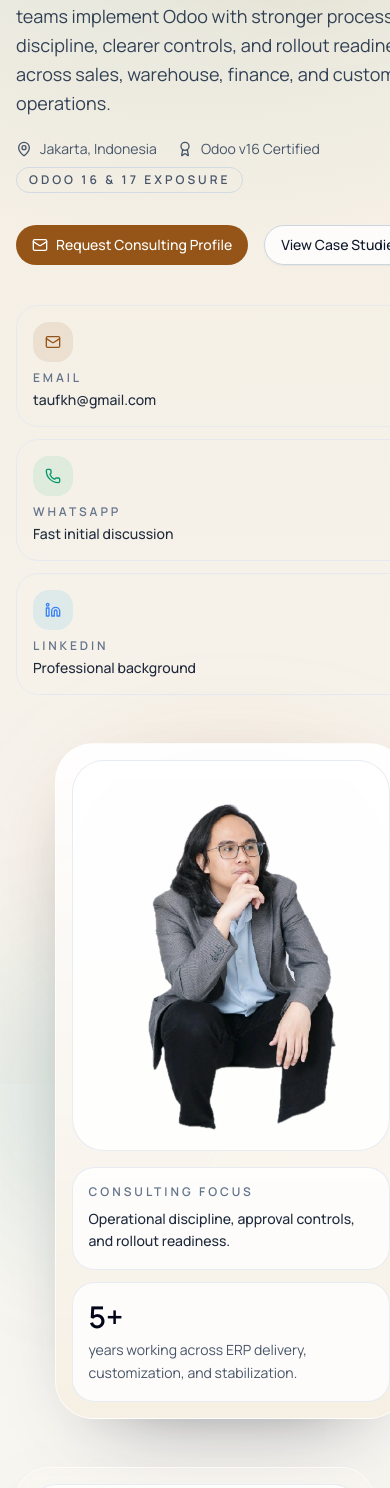
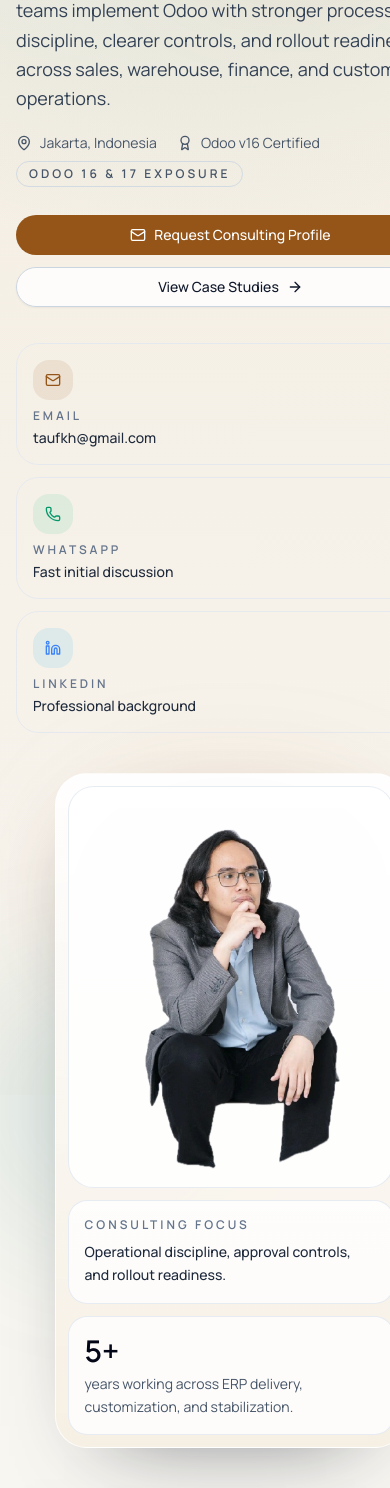
Before and after one commit to taufkh/cv, a React (Vite) app: page / in a window 390 px wide. Shown: the part 444-1932 px from the top of the page. Built offline with nearby package versions, Linux system fonts and the light colour scheme.

Commit message:
enhance mobile view

```diff
--- a/src/index.css
+++ b/src/index.css
@@ -58,7 +58,13 @@
   }
 
   section[id] {
-    scroll-margin-top: 6.5rem;
+    scroll-margin-top: 7.75rem;
+  }
+
+  @screen md {
+    section[id] {
+      scroll-margin-top: 6.5rem;
+    }
   }
 }
 
@@ -68,7 +74,7 @@
   }
 
   .section-padding {
-    @apply px-4 py-16 sm:px-6 lg:px-8 md:py-24;
+    @apply px-4 py-14 sm:px-6 md:py-24 lg:px-8;
   }
 
   .container-custom {
@@ -80,7 +86,7 @@
   }
 
   .section-title {
-    @apply font-display text-4xl leading-tight text-slate-950 sm:text-5xl;
+    @apply font-display text-[3rem] leading-[1.02] text-slate-950 sm:text-5xl;
   }
 
   .card-hover {
--- a/src/sections/CredibilityStripSection.tsx
+++ b/src/sections/CredibilityStripSection.tsx
@@ -25,12 +25,12 @@ const credibilityItems = [
 
 export function CredibilityStripSection() {
   return (
-    <section aria-label="Consulting credibility" className="relative z-10 -mt-12 px-4 sm:px-6 lg:px-8">
+    <section aria-label="Consulting credibility" className="relative z-10 -mt-6 px-4 sm:-mt-12 sm:px-6 lg:px-8">
       <div className="mx-auto grid max-w-6xl gap-3 rounded-[2rem] border border-white/70 bg-white/88 p-4 shadow-[0_24px_80px_-48px_rgba(15,23,42,0.5)] backdrop-blur xl:grid-cols-4">
         {credibilityItems.map((item) => (
           <div
             key={item.label}
-            className="rounded-[1.4rem] border border-slate-200/80 bg-white/80 px-4 py-4"
+            className="rounded-[1.25rem] border border-slate-200/80 bg-white/80 px-4 py-4 sm:rounded-[1.4rem]"
           >
             <div className="mb-3 flex h-11 w-11 items-center justify-center rounded-2xl bg-[linear-gradient(135deg,rgba(22,78,99,0.12),rgba(180,83,9,0.18))] text-slate-900">
               <item.icon className="h-5 w-5" aria-hidden="true" />
--- a/src/sections/HeroSection.tsx
+++ b/src/sections/HeroSection.tsx
@@ -15,7 +15,7 @@ export function HeroSection() {
     <section
       id="top"
       ref={sectionRef}
-      className="relative overflow-hidden px-4 pb-24 pt-28 sm:px-6 lg:px-8 lg:pb-32 lg:pt-32"
+      className="relative overflow-hidden px-4 pb-20 pt-24 sm:px-6 lg:px-8 lg:pb-32 lg:pt-32"
     >
       <div className="pointer-events-none absolute inset-0 overflow-hidden">
         <div className="absolute inset-x-0 top-0 h-[78%] bg-[radial-gradient(circle_at_top,rgba(15,118,110,0.16),transparent_45%),linear-gradient(180deg,#f8f4ed_0%,#f5efe4_35%,#f7f4ee_100%)]" />
@@ -24,8 +24,8 @@ export function HeroSection() {
       </div>
 
       <div className="container-custom relative z-10">
-        <div className="grid items-center gap-12 lg:grid-cols-[minmax(0,1.2fr)_minmax(320px,0.8fr)]">
-          <div className="space-y-8">
+        <div className="grid items-center gap-10 lg:grid-cols-[minmax(0,1.2fr)_minmax(320px,0.8fr)] lg:gap-12">
+          <div className="space-y-7 sm:space-y-8">
             <div className="reveal opacity-0" style={{ animationDelay: '0.05s' }}>
               <Badge
                 variant="outline"
@@ -41,7 +41,7 @@ export function HeroSection() {
                 <p className="text-sm font-semibold uppercase tracking-[0.35em] text-slate-500">
                   Taufik Hidayat
                 </p>
-                <h1 className="font-display max-w-4xl text-5xl leading-[0.95] text-slate-950 sm:text-6xl lg:text-7xl">
+                <h1 className="font-display max-w-4xl text-[3.35rem] leading-[0.92] text-slate-950 sm:text-6xl lg:text-7xl">
                   Structured Odoo consulting for businesses that need control before scale.
                 </h1>
               </div>
@@ -71,7 +71,7 @@ export function HeroSection() {
               </div>
             </div>
 
-            <div className="reveal flex flex-wrap gap-4 opacity-0" style={{ animationDelay: '0.3s' }}>
+            <div className="reveal flex flex-col gap-3 opacity-0 sm:flex-row sm:flex-wrap sm:gap-4" style={{ animationDelay: '0.3s' }}>
               <Button asChild size="lg" className="rounded-full bg-primary px-6 text-white">
                 <a href="mailto:taufkh@gmail.com?subject=Consulting%20Inquiry">
                   <Mail className="w-4 h-4" />
@@ -138,13 +138,13 @@ export function HeroSection() {
           <div className="reveal flex justify-center opacity-0 lg:justify-end" style={{ animationDelay: '0.2s' }}>
             <div className="relative w-full max-w-[22rem]">
               <div className="absolute inset-x-8 top-10 h-40 rounded-full bg-[rgba(180,83,9,0.18)] blur-3xl" />
-              <div className="relative overflow-hidden rounded-[2.4rem] border border-white/70 bg-[linear-gradient(180deg,rgba(255,255,255,0.92),rgba(246,239,227,0.96))] p-4 shadow-[0_32px_90px_-54px_rgba(15,23,42,0.7)]">
-                <div className="mb-4 rounded-[2rem] border border-slate-200/80 bg-white/85 p-3">
+              <div className="relative overflow-hidden rounded-[2rem] border border-white/70 bg-[linear-gradient(180deg,rgba(255,255,255,0.92),rgba(246,239,227,0.96))] p-3 shadow-[0_32px_90px_-54px_rgba(15,23,42,0.7)] sm:rounded-[2.4rem] sm:p-4">
+                <div className="mb-3 rounded-[1.6rem] border border-slate-200/80 bg-white/85 p-2.5 sm:mb-4 sm:rounded-[2rem] sm:p-3">
                   {!profileImageFailed ? (
                     <img
                       src="./profile.png"
                       alt="Taufik Hidayat"
-                      className="aspect-[4/5] w-full rounded-[1.6rem] object-cover object-top"
+                      className="aspect-[4/5] w-full rounded-[1.25rem] object-cover object-top sm:rounded-[1.6rem]"
                       onError={() => setProfileImageFailed(true)}
                     />
                   ) : (
@@ -157,7 +157,7 @@ export function HeroSection() {
                   )}
                 </div>
                 <div className="grid gap-3 sm:grid-cols-2">
-                  <div className="rounded-[1.4rem] border border-slate-200/80 bg-white/80 px-4 py-4">
+                  <div className="rounded-[1.2rem] border border-slate-200/80 bg-white/80 px-4 py-4 sm:rounded-[1.4rem]">
                     <p className="text-xs font-semibold uppercase tracking-[0.25em] text-slate-500">
                       Consulting Focus
                     </p>
@@ -165,7 +165,7 @@ export function HeroSection() {
                       Operational discipline, approval controls, and rollout readiness.
                     </p>
                   </div>
-                  <div className="rounded-[1.4rem] border border-slate-200/80 bg-white/80 px-4 py-4">
+                  <div className="rounded-[1.2rem] border border-slate-200/80 bg-white/80 px-4 py-4 sm:rounded-[1.4rem]">
                     <p className="text-3xl font-semibold text-slate-950">{yearsExperience}+</p>
                     <p className="mt-1 text-sm leading-relaxed text-slate-600">
                       years working across ERP delivery, customization, and stabilization.
--- a/src/sections/ScrollToTop.tsx
+++ b/src/sections/ScrollToTop.tsx
@@ -23,7 +23,7 @@ export function ScrollToTop() {
 
   return (
     <div
-      className={`fixed bottom-6 right-6 z-50 transition-[opacity,transform] duration-300 ${
+      className={`fixed bottom-4 right-4 z-50 transition-[opacity,transform] duration-300 sm:bottom-6 sm:right-6 ${
         isVisible ? 'translate-y-0 opacity-100' : 'pointer-events-none translate-y-4 opacity-0'
       }`}
     >
--- a/src/sections/SkillsSection.tsx
+++ b/src/sections/SkillsSection.tsx
@@ -49,7 +49,7 @@ export function SkillsSection() {
   return (
     <section id="capabilities" ref={sectionRef} className="section-padding bg-muted/40">
       <div className="container-custom">
-        <div className="mb-12 max-w-3xl">
+        <div className="mb-10 max-w-3xl sm:mb-12">
           <span className="reveal eyebrow opacity-0" style={{ animationDelay: '0.1s' }}>
             Capabilities
           </span>
@@ -66,11 +66,11 @@ export function SkillsSection() {
           </p>
         </div>
 
-        <div className="grid gap-5 md:grid-cols-2 xl:grid-cols-3">
+        <div className="grid gap-4 sm:gap-5 md:grid-cols-2 xl:grid-cols-3">
           {capabilities.map((item, index) => (
             <article
               key={item.title}
-              className="reveal card-hover rounded-[1.8rem] border border-slate-200/80 bg-white p-6 shadow-[0_24px_56px_-44px_rgba(15,23,42,0.4)] opacity-0"
+              className="reveal card-hover rounded-[1.45rem] border border-slate-200/80 bg-white p-5 shadow-[0_24px_56px_-44px_rgba(15,23,42,0.4)] opacity-0 sm:rounded-[1.8rem] sm:p-6"
               style={{ animationDelay: `${0.3 + index * 0.08}s` }}
             >
               <div className="mb-5 flex h-12 w-12 items-center justify-center rounded-2xl bg-[linear-gradient(135deg,rgba(15,118,110,0.12),rgba(180,83,9,0.18))]">
```
